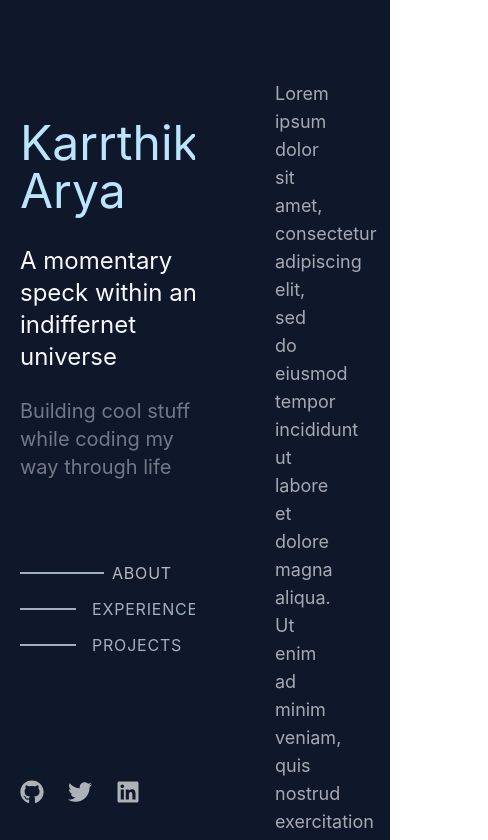
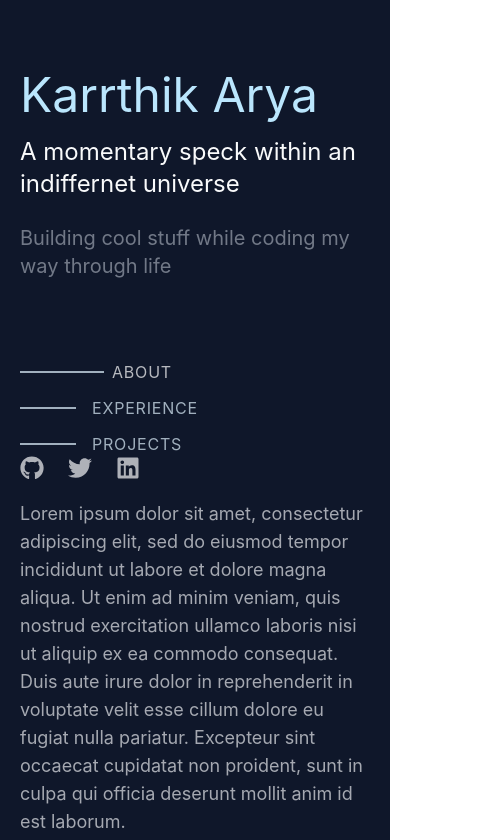
Before and after one commit to Karrthik-Arya/website, a React (Create React App) app: page / in a window 390 px wide. Shown: the top 840 px of the page, 488 px wide, since content can reach past the window. Built offline with nearby package versions, Linux system fonts and the light colour scheme.

Commit message:
temp mobile version

```diff
--- a/src/App.tsx
+++ b/src/App.tsx
@@ -4,11 +4,11 @@ import Details from './components/Details';
 
 function App() {
   return (
-    <div className="bg-slate-900 h-screen">
-      <div className='bg-slate-900 fixed h-screen flex flex-col justify-center w-1/2'>
+    <div className="bg-slate-900 md:h-screen flex flex-col md:fkex-row">
+      <div className='bg-slate-900 relative md:fixed md:h-screen flex flex-col justify-center md:w-1/2'>
         <Intro />
       </div>
-      <div className='bg-slate-900 absolute w-1/2 right-0'>
+      <div className='bg-slate-900 md:absolute md:w-1/2 md:right-0'>
         <Details />
       </div>
     </div>
--- a/src/components/Details.tsx
+++ b/src/components/Details.tsx
@@ -3,7 +3,7 @@ import Experience from "./Experience";
 import Projects from "./Projects";
 
 const Details : FC = () => (
-    <div className="p-20">
+    <div className=" p-5 md:p-20">
         <p id='about' className="text-lg text-gray-200 opacity-70">
             Lorem ipsum dolor sit amet, consectetur adipiscing elit, sed do eiusmod tempor incididunt ut labore et dolore magna aliqua. Ut enim ad minim veniam, quis nostrud exercitation ullamco laboris nisi ut aliquip ex ea commodo consequat. Duis aute irure dolor in reprehenderit in voluptate velit esse cillum dolore eu fugiat nulla pariatur. Excepteur sint occaecat cupidatat non proident, sunt in culpa qui officia deserunt mollit anim id est laborum.
         </p>
--- a/src/components/Intro.tsx
+++ b/src/components/Intro.tsx
@@ -6,8 +6,9 @@ const Intro: FC = () => {
     const about = document.getElementById('about')
     const exp = document.getElementById('experience')
     const proj = document.getElementById('projects')
+    const isMobile = window.screen.width < 600
     return(
-    <div className="mx-auto h-2/3 px-5 my-auto">
+    <div className="mx-auto h-2/3 px-5 mt-20 md:my-auto">
         <p className="animate-bounce text-5xl text-sky-200">
             Karrthik Arya
         </p>
@@ -18,7 +19,7 @@ const Intro: FC = () => {
             Building cool stuff while coding my way through life
         </p>
 
-        <div className="flex flex-col justify-between mt-20 gap-3">
+        {!isMobile && <div className="flex flex-col justify-between mt-20 gap-3">
             <div onClick={()=>{setActiveSection(0); about?.scrollIntoView({ behavior: 'smooth' })}} className="flex flex-row gap-4 items-center group hover:cursor-pointer">
                 <div className={`transition ease-in-out bg-sky-100 w-14 h-0.5 opacity-70 group-hover:opacity-100 group-hover:scale-x-150 group-hover:translate-x-3.5  group-active:scale-x-[1.75] group-active:translate-x-5 ${activeSection===0? 'opacity-100 scale-x-150 translate-x-3.5': ''}`} />
                 <p className={`transition ease-in-out text-md tracking-wider text-sky-100 opacity-70 group-hover:opacity-100 group-hover:translate-x-5 group-active:translate-x-7 ${activeSection===0? 'opacity-100 text-white translate-x-5': ''}`}>
@@ -37,9 +38,9 @@ const Intro: FC = () => {
                     PROJECTS
                 </p>
             </div>
-        </div>
+        </div>}
 
-        <div className="bottom-10 absolute flex flex-row gap-6">
+        <div className="md:bottom-10 md:absolute flex flex-row gap-6">
             <p className="text-2xl text-gray-100 opacity-70 hover:cursor-pointer hover:opacity-100">
                 <FaGithub />
             </p>
```
